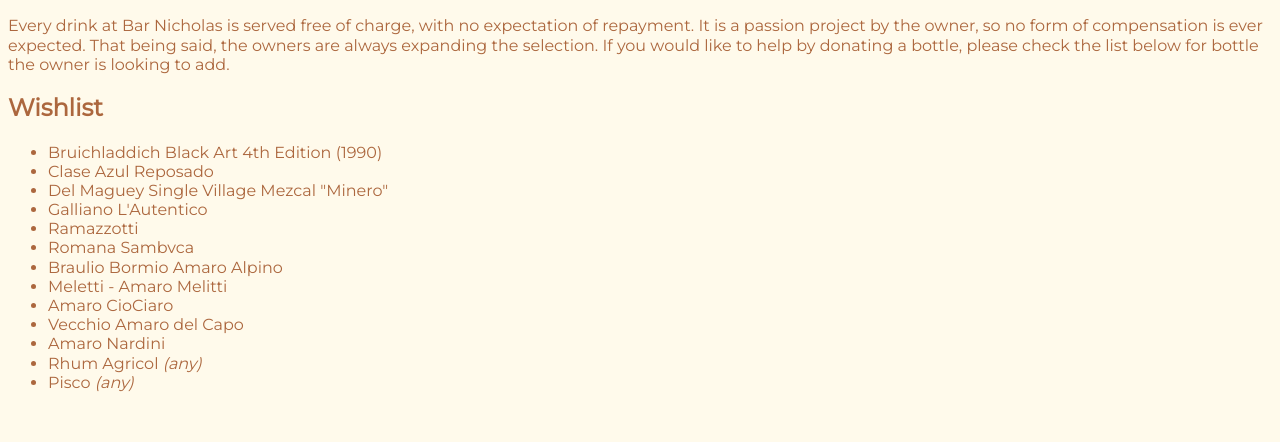
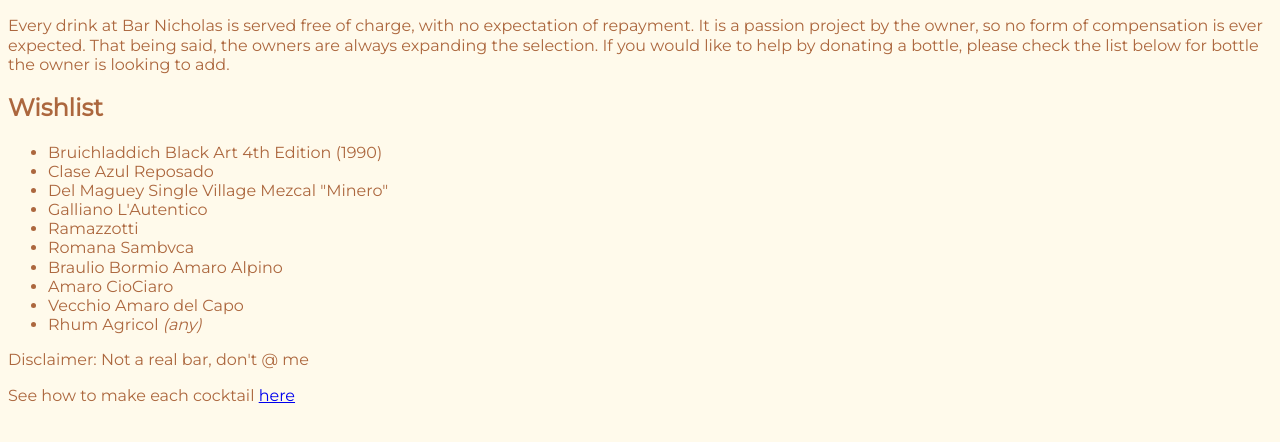
Before and after one commit to nrhubbar/bar-nicholas, a website: page bottle-wishlist/index.html in a window 1280 px wide. Shown: the part 152-594 px from the top of the page. Drawn offline with Linux system fonts and the light colour scheme.

Commit message:
Add instructions link to website footer

```diff
--- a/bottle-wishlist/index.html
+++ b/bottle-wishlist/index.html
@@ -43,12 +43,14 @@
             <li>Ramazzotti</li>
             <li>Romana Sambvca</li>
             <li>Braulio Bormio Amaro Alpino</li>
-            <li>Meletti - Amaro Melitti</li>
             <li>Amaro CioCiaro</li>
             <li>Vecchio Amaro del Capo</li>
-            <li>Amaro Nardini</li>
             <li>Rhum Agricol <i>(any)</i></li>
-            <li>Pisco <i>(any)</i></li>
         </ul>
+
+        <div id="footer">
+            <p>Disclaimer: Not a real bar, don't @ me</p>
+            <p>See how to make each cocktail <a href="/instructions.pdf">here</a></p>
+        </div>
     </body>
 </html>
```
Also changed, not shown: events/index.html (+4 -0 lines), gallery/index.html (+5 -0 lines), index.html (+1 -1 lines).
